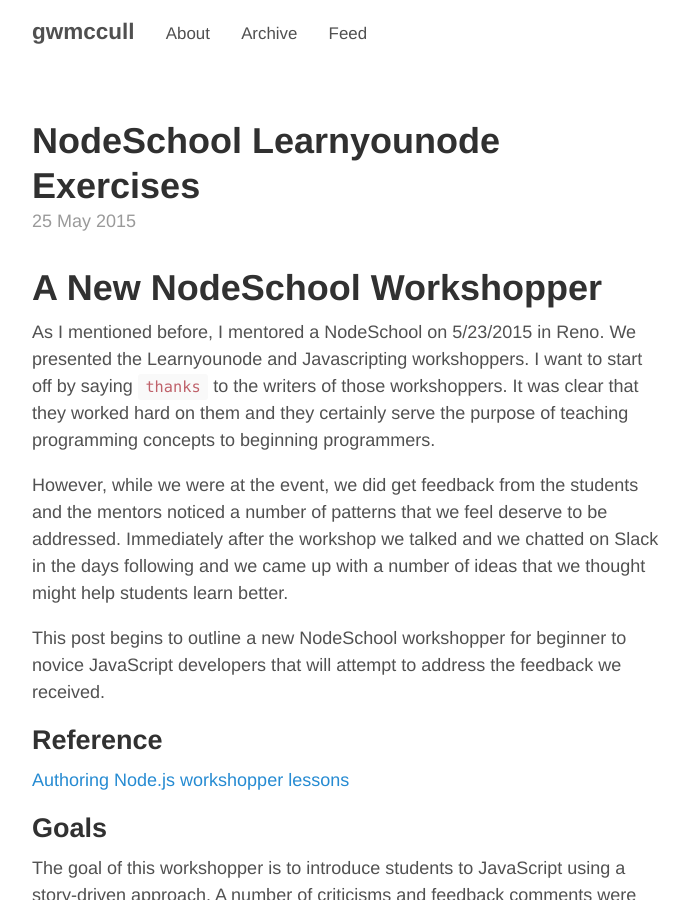
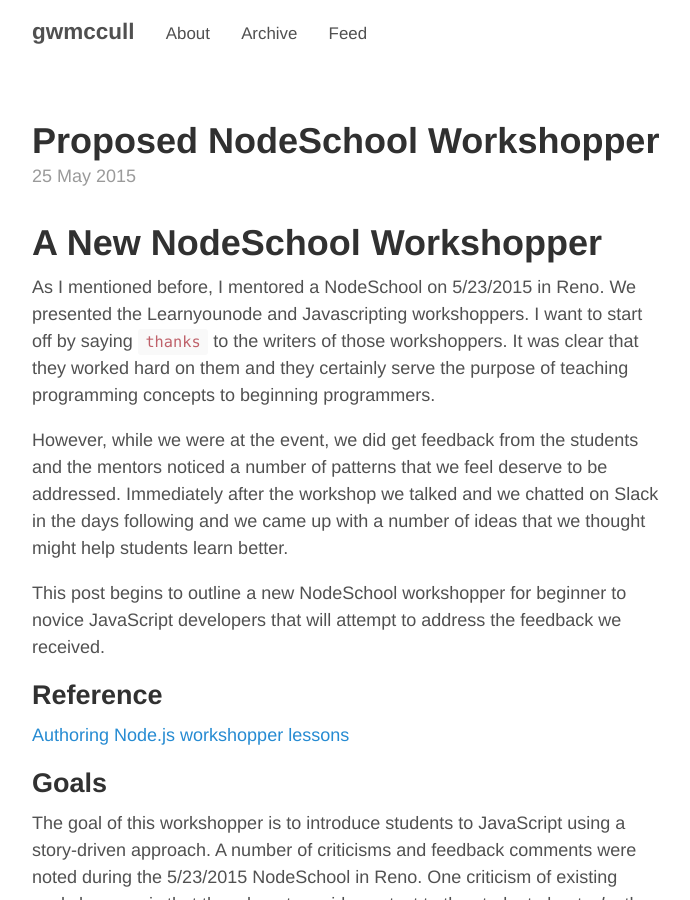
Before and after one commit to gwmccull/gwmccull.github.io, a Jekyll site: the page built from _posts/2015-05-25-beginning-nodeschool-workshopper.md, in a window 1280 px wide and 900 px high. Shown: the whole window, without its empty margins (293-983 px from the left). Built offline with Jekyll 4.4.1, drawn with Linux system fonts in a browser that asks for light colours.

Commit message:
proposed NodeSchool workshopper

```diff
--- a/_posts/2015-05-25-beginning-nodeschool-workshopper.md
+++ b/_posts/2015-05-25-beginning-nodeschool-workshopper.md
@@ -1,6 +1,6 @@
 ---
 layout: post
-title: NodeSchool Learnyounode Exercises
+title: Proposed NodeSchool Workshopper
 ---
 
 # A New NodeSchool Workshopper
```
